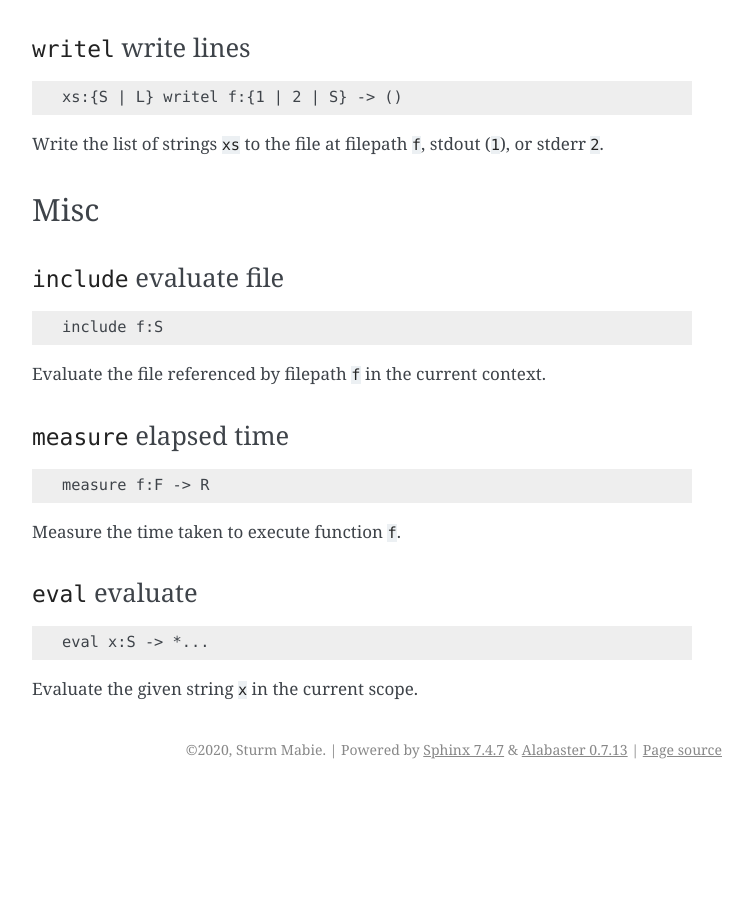
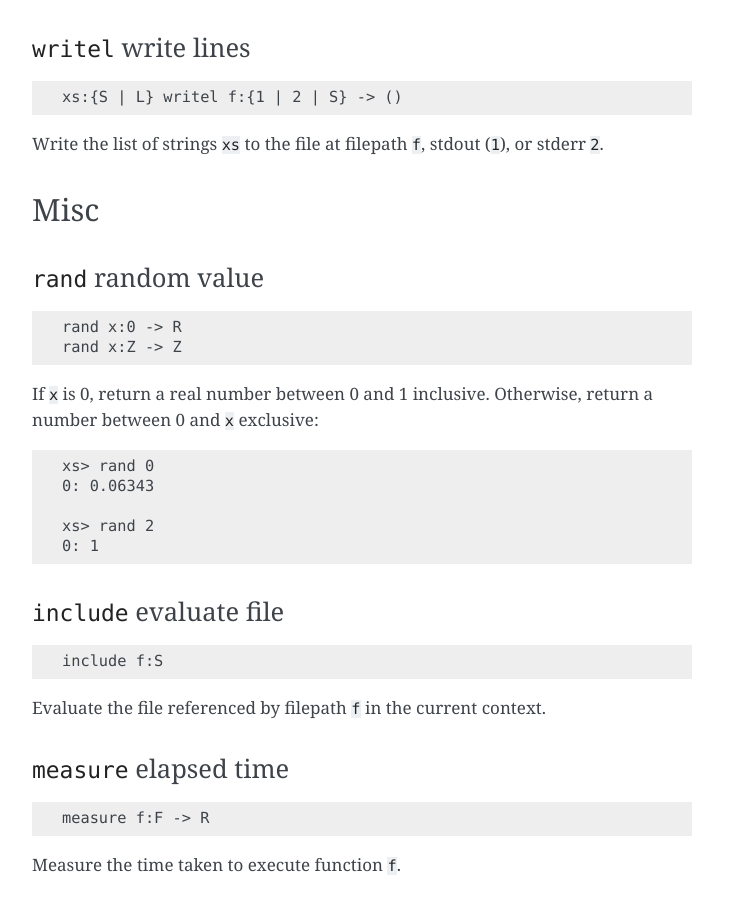
Before and after one commit to smabie/xs, a Sphinx documentation site: the page built from doc/reference.rst, in a window 1280 px wide and 900 px high, scrolled down 22714 px. Shown: the whole window, without its empty margins (388-1141 px from the left). Built offline with Sphinx 7.4.7, drawn with Linux system fonts in a browser that asks for light colours; before the commit the page ends 23503 px from its top, so only the background shows below that.

Commit message:
add rand fn

```diff
--- a/doc/examples.rst
+++ b/doc/examples.rst
@@ -7,11 +7,11 @@ Factorial: ::
 
 Fibonnaci: ::
 
-  fib:(n:(neg 1)+;0@n do(2 enlist 1@x sum x~)[0 1])
+  fib:(n:(neg 1)+;0@n do(2 enlist 1@x sum x~)[0 1]);
 
 Euclid's GCD: ::
 
-  gcd:{([`x`y]):..;if y==0(x)(y gcd x mod y)}
+  gcd:{([`x`y]):..;if y==0(x)(y gcd x mod y)};
 
 Advent of Code 2019 Day 1: ::
 
--- a/doc/reference.rst
+++ b/doc/reference.rst
@@ -1149,6 +1149,22 @@ Write the list of strings ``xs`` to the file at filepath ``f``, stdout
 Misc
 ####
 
+``rand`` random value
+---------------------
+::
+
+   rand x:0 -> R
+   rand x:Z -> Z
+
+If ``x`` is 0, return a real number between 0 and 1
+inclusive. Otherwise, return a number between 0 and ``x`` exclusive: ::
+
+  xs> rand 0
+  0: 0.06343
+
+  xs> rand 2
+  0: 1
+
 ``include`` evaluate file
 -------------------------
 ::
--- a/doc/tutorial.rst
+++ b/doc/tutorial.rst
@@ -277,7 +277,7 @@ Below are some operations we can do on lists: ::
   xs> ^[1 2 3]                  ! push the list elements onto the stack
   2: 3
   1: 2
-  0: 0
+  0: 1
 
   xs> 4#0                       ! create a list of length 4 containing all 0s
   0: [0 0 0 0]
```
Also changed, not shown: other parts of doc/tutorial.rst (+1 -1 lines), 2 other files.
